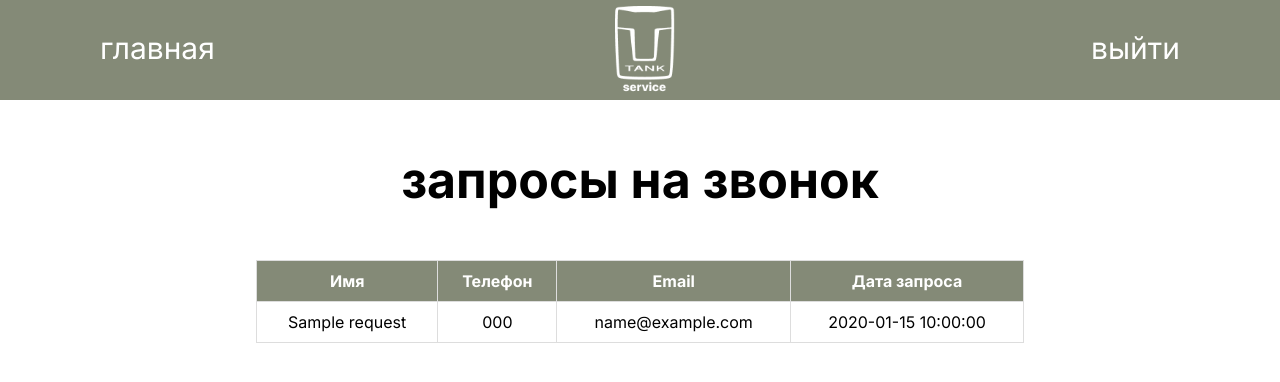
After one commit to phantomdevi1/t-service, a PHP site: page /callback_admin.php in a window 1280 px wide. The commit adds this page. Shown: the top 382 px of the page. Run offline with PHP 8.4, Linux system fonts and the light colour scheme; the visitor is signed in with stand-in values (Sample User, id 1); tables that the repository leaves empty or names only in its code hold one stand-in row (values such as "Sample post").

Commit message:
new page

```diff
--- /dev/null
+++ b/callback_admin.php
@@ -0,0 +1,65 @@
+<?php
+session_start();
+
+// Проверка авторизации администратора
+if (!isset($_SESSION['role']) || $_SESSION['role'] !== 'admin') {
+    header('Location: auth.php');
+    exit();
+}
+
+// Подключаемся к базе данных
+include 'config.php';
+
+// Получаем запросы на звонок
+$sql = "SELECT * FROM call_requests ORDER BY created_at DESC";
+$result = $conn->query($sql);
+
+$conn->close();
+?>
+
+<!DOCTYPE html>
+<html lang="en">
+<head>
+    <meta charset="UTF-8">
+    <meta name="viewport" content="width=device-width, initial-scale=1.0">
+    <title>Запросы на звонок</title>
+    <link rel="stylesheet" href="style.css">
+    <link rel="shortcut icon" href="img/favicon.svg" type="image/x-icon">
+</head>
+<body>
+    <header class="header_page">
+        <a href="admin_dashboard.php" class="header_page-first_href">главная</a>
+        <img src="img/logo_header.png" alt="">
+        <a href="logout.php" class="header_page-second_href">выйти</a>
+    </header>
+
+    <div class="content">
+        <p class="title_page">запросы на звонок</p>
+
+        <?php if ($result->num_rows > 0): ?>
+            <table class="call_requests_table">
+                <thead>
+                    <tr>
+                        <th>Имя</th>
+                        <th>Телефон</th>
+                        <th>Email</th>
+                        <th>Дата запроса</th>
+                    </tr>
+                </thead>
+                <tbody>
+                    <?php while ($row = $result->fetch_assoc()): ?>
+                        <tr>
+                            <td><?= htmlspecialchars($row['name']) ?></td>
+                            <td><?= htmlspecialchars($row['phone']) ?></td>
+                            <td><?= htmlspecialchars($row['email']) ?></td>
+                            <td><?= htmlspecialchars($row['created_at']) ?></td>
+                        </tr>
+                    <?php endwhile; ?>
+                </tbody>
+            </table>
+        <?php else: ?>
+            <p>Нет запросов на звонок.</p>
+        <?php endif; ?>
+    </div>
+</body>
+</html>
--- a/news.php
+++ b/news.php
@@ -20,7 +20,7 @@ $result = $conn->query($sql);
     <header class="header_page">
         <a href="index.php" class="header_page-first_href">главная</a>
         <img src="img/logo_header.png" alt="">
-        <a href="" class="header_page-second_href">авторизация</a>
+        <a href="auth.php" class="header_page-second_href">авторизация</a>
     </header>
     <div class="content">
         <p class="title_page">новости</p>
--- a/style.css
+++ b/style.css
@@ -307,3 +307,89 @@ body{
 .submit_auth:hover{
     background-color: #422d23;
 }
+
+/* admin_dashboard */
+.admin_panel_block{
+    width: 70%;
+    margin-top: 250px;
+    display: flex;
+}
+.cart_admin_panel{
+    background-color: #AAB396;
+    width: 350px;
+    height: 350px;
+    border-radius: 10px;
+    cursor: pointer;
+    transition: 0.5s;
+}
+.form_grid{
+    display: grid;
+    width: 100%;
+}
+.cart_admin_panel:hover{
+    width: 400px;
+    height: 400px;
+}
+.cart_admin_panel img{
+    margin: 50px;
+    width: 70%;
+}
+.input_title_news{
+    margin-top: 100px;
+    width: 40%;
+    border-radius: 5px;
+    border: 1px solid black;
+    font-size: 25px;
+    padding: 5px;
+    text-align: center;
+}
+.textarea_content_news{
+    margin-top: 50px;
+    width: 40%;
+    max-width: 45%;
+    border-radius: 5px;
+    border: 1px solid black;
+    font-size: 22px;
+    padding: 5px;
+    text-align: center;
+    min-height: 300px;
+}
+.submit_new_news{
+    width: 40%;
+    font-size: 25px;
+    color: #fff;
+    background-color: #674636;
+    border-radius: 5px;
+    border: none;
+    padding: 5px;
+    font-weight: bold;
+    cursor: pointer;
+    margin-top: 65px;
+    transition: 0.5s;
+}
+.submit_new_news:hover{
+    background-color: #422d23;
+}
+
+/* callback_admin */
+.call_requests_table {
+    width: 60%;
+    border-collapse: collapse;
+    margin-top: 50px;
+}
+.call_requests_table th, .call_requests_table td {
+    padding: 10px;
+    text-align: left;
+    border: 1px solid #ddd;
+    text-align: center;
+}
+.call_requests_table th {
+    background-color: #848A77;
+    color: white;
+}
+.call_requests_table tr:nth-child(even) {
+    background-color: #f2f2f2;
+}
+.call_requests_table tr:hover {
+    background-color: #ddd;
+}
```
Also changed, not shown: admin_dashboard.php (+13 -4 lines), logout.php (added, +10 -0 lines), new_news.php (added, +72 -0 lines), img/call_card.png (added), img/news_card.png (added), img/order_card.png (added).
